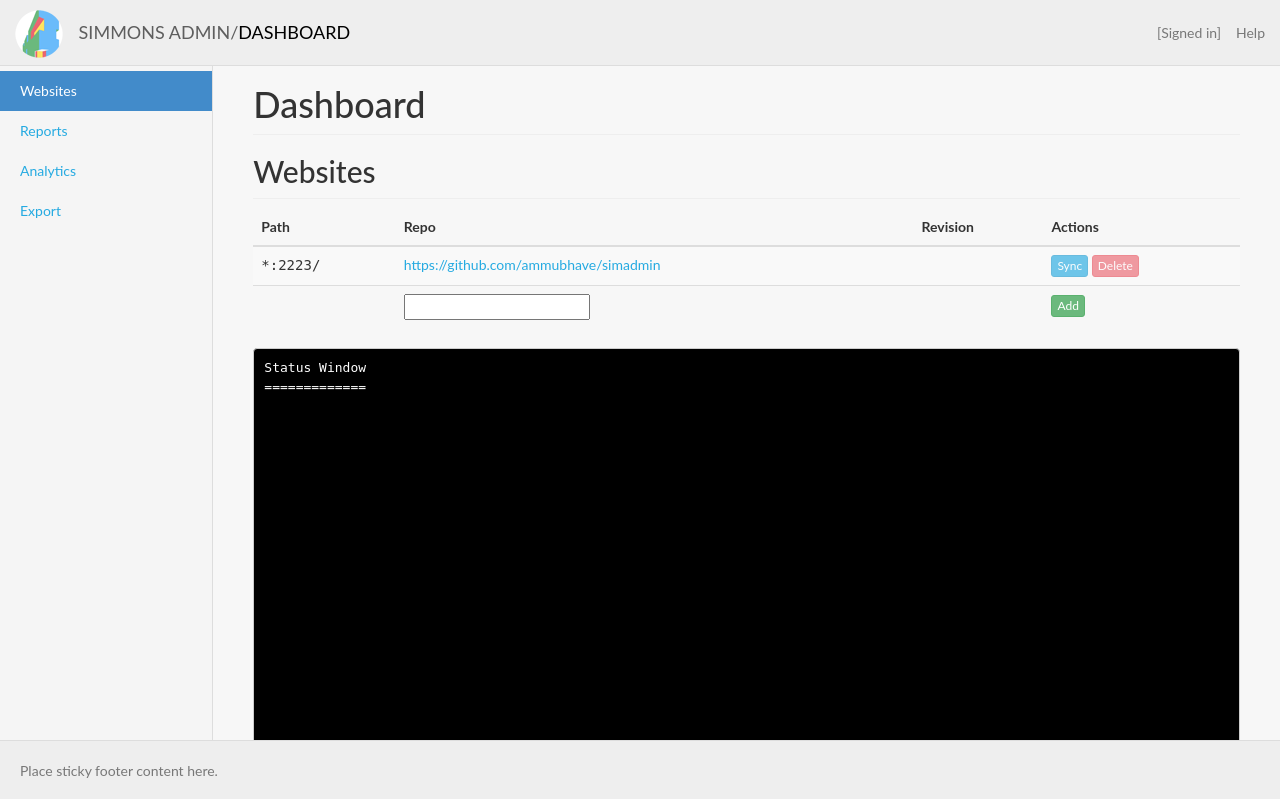
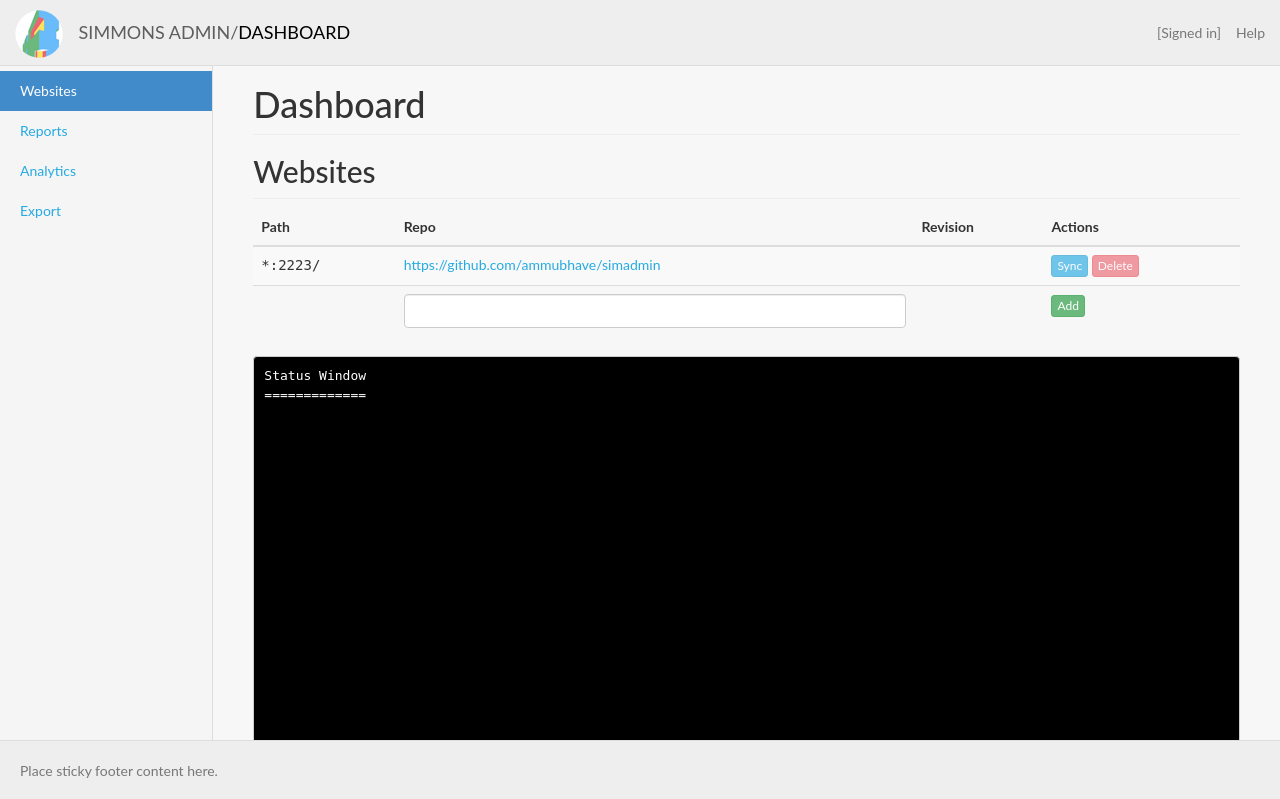
Before and after one commit to ammubhave/simadmin, a Django app: template templates/home.html in a window 1280 px wide. Shown: the top 799 px of the page. Before the commit the page ends 778 px from the top, so only its background shows below. Run offline with Django 3.2, Linux system fonts and the light colour scheme; the template is opened without the code that fills it, so the values that code supplies are empty; some libraries are stand-ins or nearby versions.

Commit message:
make theme better

```diff
--- a/templates/home.html
+++ b/templates/home.html
@@ -42,7 +42,7 @@
         {% endfor %}
         <tr>
           <td></td>
-          <td><input type="text" id="new_website_repo" /></td>
+          <td><input type="text" style="width: 100%" class="form-control" id="new_website_repo" /></td>
           <td></td>
           <td><button type="button" class="btn btn-xs btn-success" onclick="post_to_get_response('/_/website/add', {'repo': $('#new_website_repo').val()});">Add</button></td>
         </tr>
```
